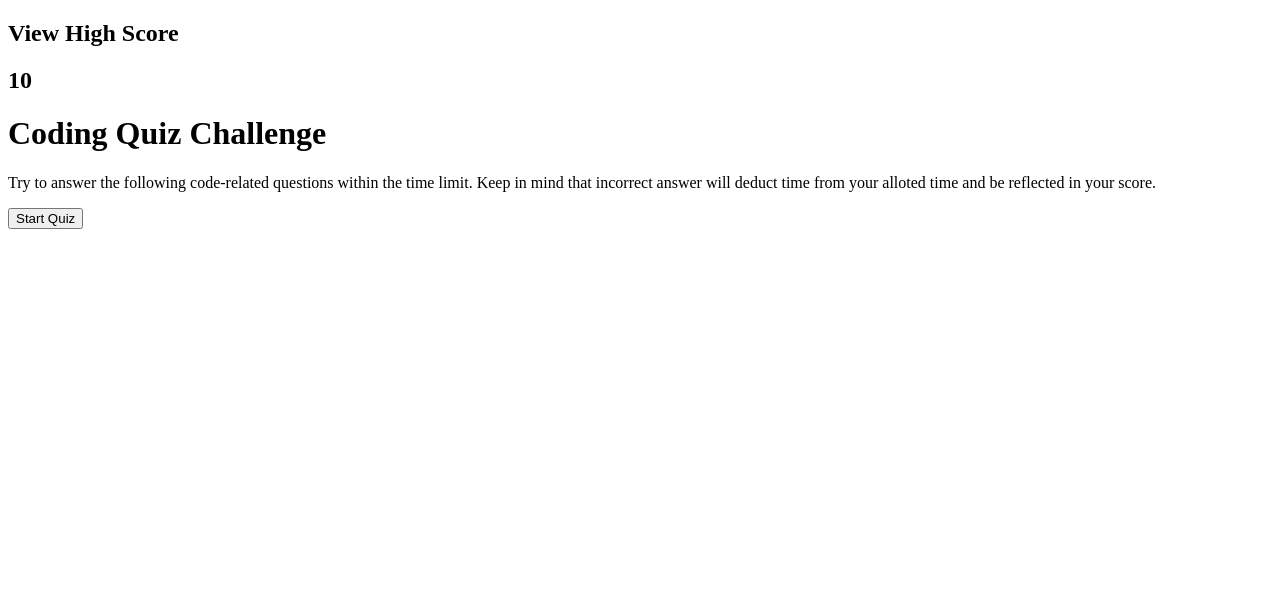
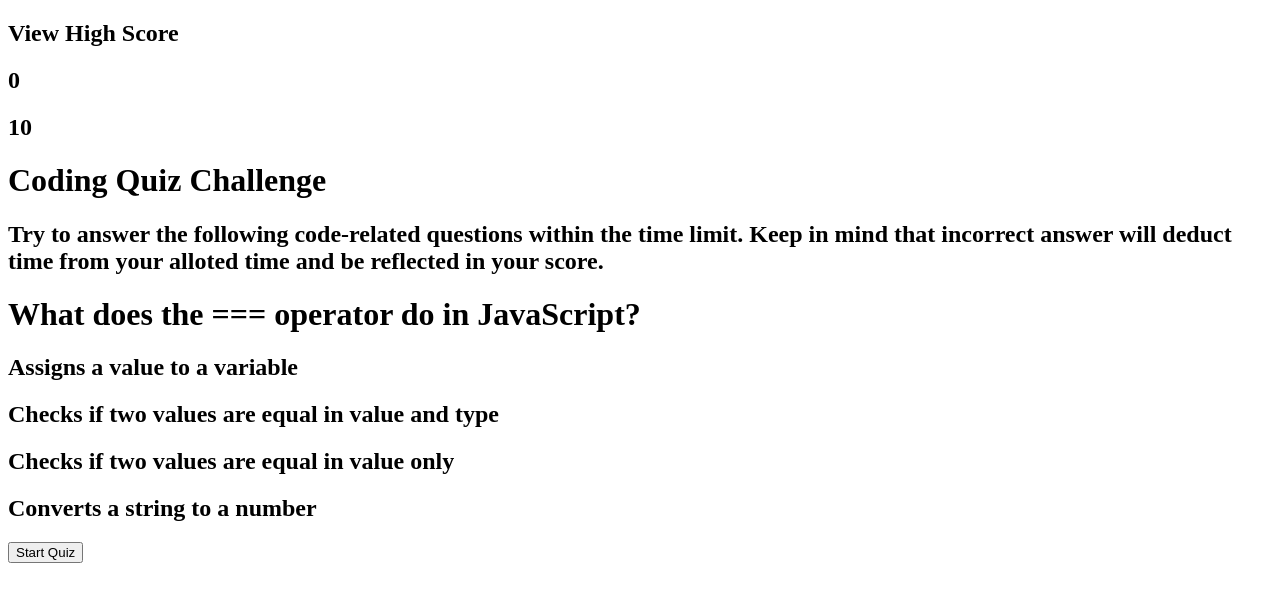
Before and after one commit to Mola90/Challenge-4-Coding-Quiz, a plain HTML site: page index.html in a window 1280 px wide. Drawn offline with Linux system fonts and the light colour scheme.

Commit message:
framework complete

```diff
--- a/assets/script.js
+++ b/assets/script.js
@@ -1,16 +1,191 @@
  var timer = document.querySelector("#timer");
+ var score = document.querySelector("#score");
+ var mainQuestion = document.querySelector("#question-display");
+ var mainAnswer = document.querySelector("#answer-display");
+ var qaDisplay = document.querySelector("#display");
  var timerCount = 10;
+
  var startButton = document.querySelector(".button-start");
+ var askedQustions = [];
 
- // count down timer function
- console.log(timerCount);
+ var scoreNum = 0;
+
+ // Array of questions
+
+ var questions = [{question: "What does the === operator do in JavaScript?",
+                   A:"Assigns a value to a variable",
+                   B:"Checks if two values are equal in value and type",
+                   C:"Checks if two values are equal in value only",
+                   D:"Converts a string to a number",
+                   Correct: "B"
+                  },
+                   {question: "Which keyword is used to declare a variable in JavaScript?",
+                   A:"var",
+                   B:"let",
+                   C:"const",
+                   D:"all of the above",
+                   Correct: "A"
+                  },
+                   {question: "What does the querySelector() method do in JavaScript?",
+                   A:"Queries the document for elements that match a specified CSS selector",
+                   B:"Queries the document for elements that have a specified ID",
+                   C:"Queries the document for elements that have a specified class",
+                   D:"Queries the document for elements that have a specified tag name",
+                   Correct: "D"
+                  },
+                   {question: "What does the forEach() method do in JavaScript?",
+                   A:"Loops through the properties of an object",
+                   B:"Loops through the elements of an array",
+                   C:"Loops through the characters of a string",
+                   D:"None of the above",
+                   Correct: "C"
+                  }
+                  ];
+
+
+
+
+ //function renderQuestions (){
+
+   //check to see if this length of asked questions is shorter then length of questions
+// generate a random number and select that questions from the arrray
+// check to see if that question has already been asked
+// if yes, generate a new random number a
+// check to see if this question has already been asked.
+// repeat
+// check to see if the time has run out, if yes end game
+
+
+// if yes, end game
+//
+
+
+
+
+// after finishing change the 10 length back to questions.length
+
+ function hasCommonElement(questions, askedQustions) {
+   for (let i = 0; i < 11; i++) {
+   if (!askedQustions.includes(questions[i])) {
+      askedQustions.push(questions[i]);
+      console.log(i);
+
+      var asked = questions[i];
+
+
+
+   var ques = document.createElement("h1");
+   ques.id = "question"
+   ques.textContent = questions[i].question;
+   qaDisplay.append(ques);
+
+
+   var questionA = document.createElement("h2");
+   questionA.id = "answerA"
+   questionA.textContent = questions[i].A;
+   qaDisplay.append(questionA);
+   questionA.addEventListener("click", ()=>{
+
+      if ("A" == asked.Correct){
+         scoreNum ++;
+         score.textContent = scoreNum;
+
+         document.querySelector("#display").remove();
+
+
+
+         // clear qustions
+         // add point done
+         //ask new question
+      }else {
+         scoreNum --;
+      }
+
+
+   });
+
+   var questionB = document.createElement("h2");
+   questionB.id = "answerB"
+   questionB.textContent = questions[i].B;
+   qaDisplay.append(questionB);
+   questionB.addEventListener("click", ()=>{
+
+      if ("B" == asked.Correct){
+         scoreNum ++;
+         score.textContent = scoreNum;
+
+         document.querySelector("#display").remove();
+
+
+
+         // clear qustions
+         // add point done
+         //ask new question
+      }else {
+         scoreNum --;
+      }
+
+   });
+
+   var questionC = document.createElement("h2");
+   questionC.id = "answerC"
+   questionC.textContent = questions[i].C;
+   qaDisplay.append(questionC);
+   questionC.addEventListener("click", ()=>{
+
+      if ("C" == asked.Correct){
+         scoreNum ++;
+         score.textContent = scoreNum;
+
+         document.querySelector("#display").remove();
+
+
+
+         // clear qustions
+         // add point done
+         //ask new question
+      }else {
+         scoreNum --;
+      }
+
+   });
+
+   var questionD = document.createElement("h2");
+   questionD.id = "answerD"
+   questionD.textContent = questions[i].D;
+   qaDisplay.append(questionD);
+   questionD.addEventListener("click", ()=>{
+
+      if ("D" == asked.Correct){
+         scoreNum ++;
+         score.textContent = scoreNum;
+
+         document.querySelector("#display").remove();
+
+
+
+         // clear qustions
+         // add point done
+         //ask new question
+      }else {
+         scoreNum --;
+      }
+
+
+   });
+
+   break;
+
+}}}
+
+
 
  function startGame(){
 
    setInterval(function(){
       timerCount--;
       timer.textContent = timerCount;
-      console.log(timerCount);
+      //console.log(timerCount);
 
 
    },1000);
@@ -23,3 +198,5 @@
    startGame();
 
  });
+
+ hasCommonElement(questions, askedQustions);
--- a/index.html
+++ b/index.html
@@ -9,14 +9,16 @@
     <nav>
       <h2>View High Score</h2>
 
+      <h2 id="score"> 0 </h2>
+
       <h2 id="timer"> 10 </h2>
 
     </nav>
 
-    <div>
-        <h1>Coding Quiz Challenge</h1>
+    <div id="display">
+        <h1 id="question-display">Coding Quiz Challenge</h1>
 
-        <p>Try to answer the following code-related questions within the time limit. Keep in mind that incorrect answer will deduct time from your alloted time and be reflected in your score.</p>
+        <h2 id="answer-display">Try to answer the following code-related questions within the time limit. Keep in mind that incorrect answer will deduct time from your alloted time and be reflected in your score.</h2>
 
 
     </div>
```
Also changed, not shown: assets/package-lock.json (added).
